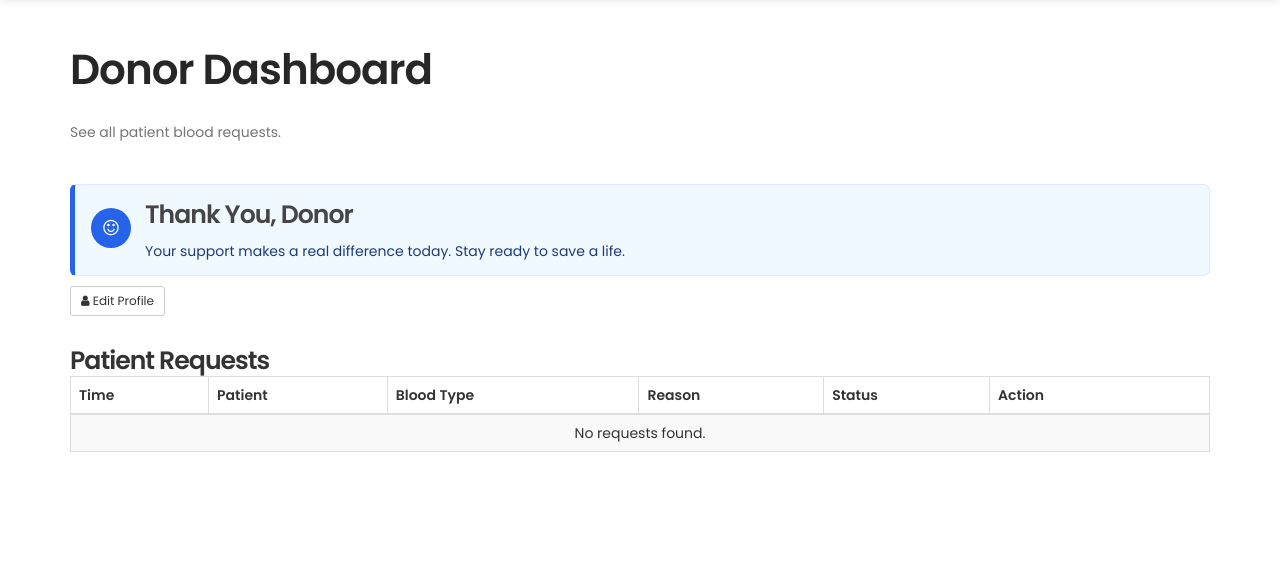
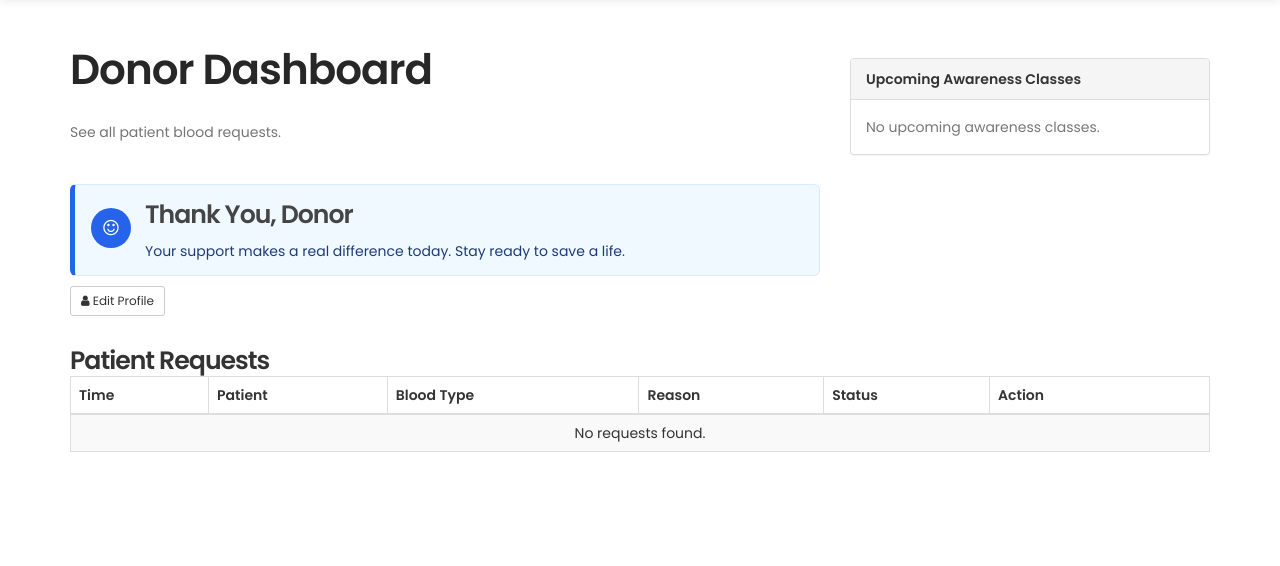
Before and after one commit to mohammed-rihan-c-234/LifeLine-Blood-Donations, a Django app: page / in a window 1280 px wide. Shown: the part 115-681 px from the top of the page. Run offline with Django 5.2, Linux system fonts and the light colour scheme; the visitor is signed in with stand-in values (Sample User, id 1); data that the repository does not hold is empty; some libraries are stand-ins or nearby versions.

Commit message:
Add awareness classes with admin management and dashboard panels

```diff
--- a/core/models.py
+++ b/core/models.py
@@ -81,3 +81,19 @@ class SOSAlert(models.Model):
     )
     donor_status = models.CharField(max_length=10, choices=DONOR_STATUS_CHOICES, default='pending')
     feedback = models.TextField(blank=True, default="")
+
+
+class AwarenessClass(models.Model):
+    program_name = models.CharField(max_length=150)
+    start_datetime = models.DateTimeField()
+    end_datetime = models.DateTimeField(blank=True, null=True)
+    location = models.CharField(max_length=255)
+    is_active = models.BooleanField(default=True)
+    created_at = models.DateTimeField(auto_now_add=True)
+
+    class Meta:
+        ordering = ['start_datetime']
+        verbose_name_plural = "Awareness classes"
+
+    def __str__(self):
+        return f"{self.program_name} ({self.start_datetime:%Y-%m-%d %H:%M})"
--- a/core/views.py
+++ b/core/views.py
@@ -11,8 +11,9 @@ from django.contrib import messages
 from django.contrib.auth.tokens import default_token_generator
 from django.utils.http import urlsafe_base64_encode, urlsafe_base64_decode
 from django.utils.encoding import force_bytes, force_str
+from django.utils import timezone
 import logging
-from .models import User, SOSAlert, BloodInventory
+from .models import User, SOSAlert, BloodInventory, AwarenessClass
 from .forms import SignUpForm, HospitalCreationForm, InventoryForm, HospitalUpdateForm, DonorProfileForm
 import math
 import json
@@ -129,6 +130,21 @@ def dashboard(request):
     # 2. PATIENT DASHBOARD
     elif user.role == 'user':
         my_alerts = SOSAlert.objects.filter(requester=user).order_by('-created_at')
+        now = timezone.now()
+        current_classes = AwarenessClass.objects.filter(
+            is_active=True,
+            start_datetime__lte=now,
+        ).filter(
+            Q(end_datetime__isnull=True) | Q(end_datetime__gte=now)
+        ).order_by('start_datetime')[:5]
+        awareness_classes = current_classes
+        awareness_classes_title = "Awareness classes running now:"
+        if not awareness_classes:
+            awareness_classes = AwarenessClass.objects.filter(
+                is_active=True,
+                start_datetime__gte=now,
+            ).order_by('start_datetime')[:5]
+            awareness_classes_title = "Upcoming awareness classes:"
         hospitals = User.objects.filter(role='hospital')
         nearby = []
         for h in hospitals:
@@ -154,13 +170,27 @@ def dashboard(request):
         return render(
             request,
             'patient_dashboard.html',
-            {'alerts': my_alerts, 'hospitals': nearby[:5], 'registered_hospitals_for_map': registered_hospitals_for_map},
+            {
+                'alerts': my_alerts,
+                'hospitals': nearby[:5],
+                'registered_hospitals_for_map': registered_hospitals_for_map,
+                'current_awareness_classes': awareness_classes,
+                'awareness_classes_title': awareness_classes_title,
+            },
         )
 
     # 3. DONOR DASHBOARD
     elif user.role == 'donor':
         all_alerts = SOSAlert.objects.all().order_by('-created_at')
-        return render(request, 'donor_dashboard.html', {'alerts': all_alerts})
+        upcoming_classes = AwarenessClass.objects.filter(
+            is_active=True,
+            start_datetime__gte=timezone.now(),
+        ).order_by('start_datetime')[:5]
+        return render(
+            request,
+            'donor_dashboard.html',
+            {'alerts': all_alerts, 'upcoming_awareness_classes': upcoming_classes},
+        )
 
     # 4. HOSPITAL DASHBOARD
     elif user.role == 'hospital':
--- a/templates/donor_dashboard.html
+++ b/templates/donor_dashboard.html
@@ -2,7 +2,7 @@
 
 {% block content %}
 <div class="row">
-    <div class="col-md-12">
+    <div class="col-md-8">
         <div class="section-title">
             <h2>Donor Dashboard</h2>
             <p>See all patient blood requests.</p>
@@ -62,6 +62,22 @@
             </a>
         </p>
     </div>
+    <div class="col-md-4">
+        <div class="panel panel-default" style="margin-top: 18px;">
+            <div class="panel-heading"><strong>Upcoming Awareness Classes</strong></div>
+            <div class="panel-body" style="max-height: 210px; overflow:auto;">
+                {% for cls in upcoming_awareness_classes %}
+                    <div style="padding: 8px 0; border-bottom: 1px solid #eee;">
+                        <p style="margin:0;"><strong>{{ cls.program_name }}</strong></p>
+                        <p style="margin:0;"><small>{{ cls.start_datetime|date:"M d, Y H:i" }}</small></p>
+                        <p style="margin:0;"><small>{{ cls.location }}</small></p>
+                    </div>
+                {% empty %}
+                    <p style="margin:0; color:#777;">No upcoming awareness classes.</p>
+                {% endfor %}
+            </div>
+        </div>
+    </div>
 </div>
 
 <div class="row">
```
Also changed, not shown: core/admin.py (+8 -1 lines), templates/patient_dashboard.html (+14 -0 lines), core/migrations/0014_awarenessclass.py (added).
